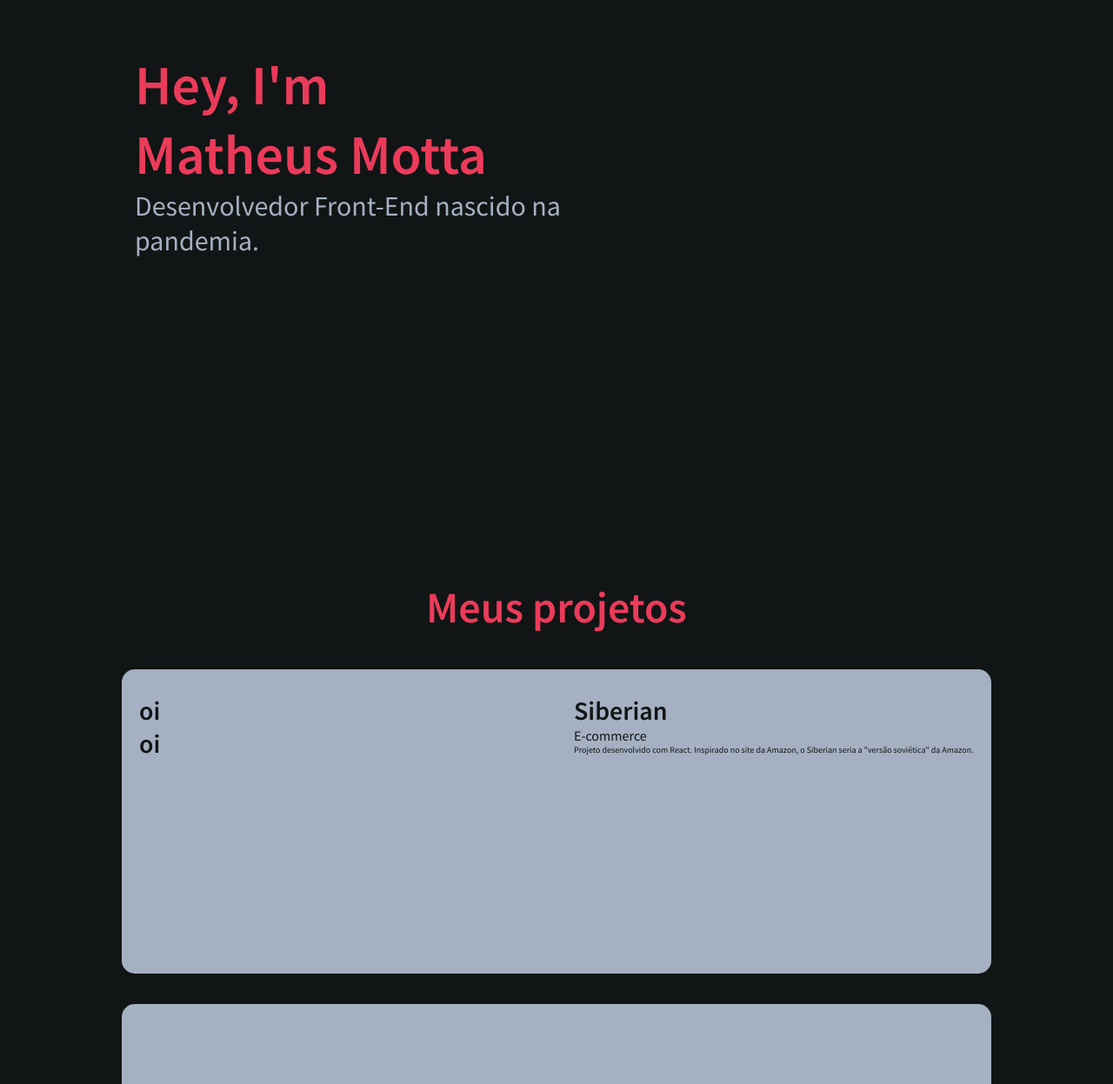
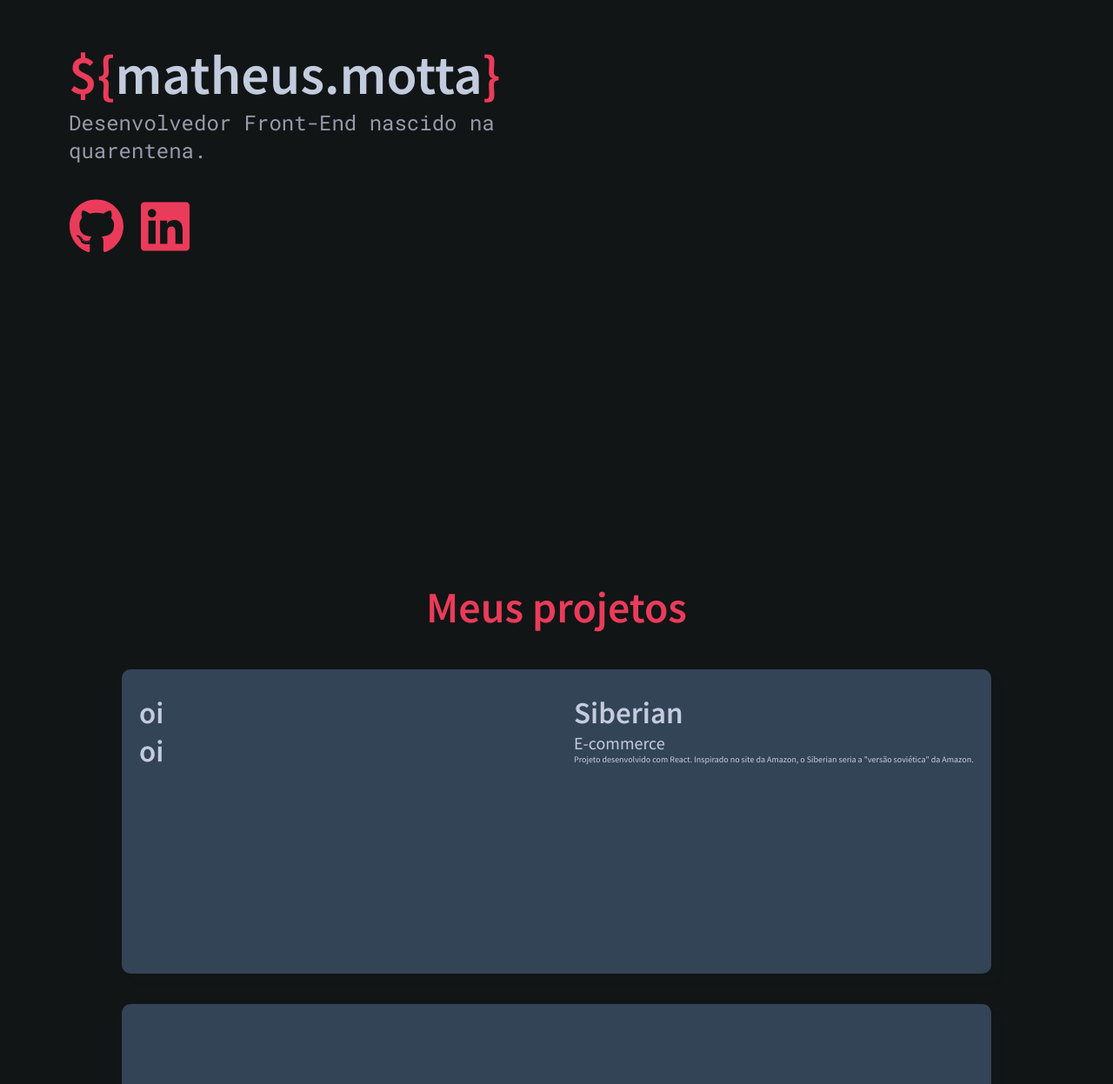
Before and after one commit to mottamatheus/portfolio, a Next.js app: page / in a window 1280 px wide. Shown: the part 223-1470 px from the top of the page at 87% size. Built offline with nearby package versions, Linux system fonts and the light colour scheme.

Commit message:
hero section modified

```diff
--- a/package.json
+++ b/package.json
@@ -8,11 +8,13 @@
     "start": "next start"
   },
   "dependencies": {
+    "@types/react-icons": "^3.0.0",
     "@types/styled-components": "^5.1.4",
     "global": "^4.4.0",
     "next": "10.0.3",
     "react": "17.0.1",
     "react-dom": "17.0.1",
+    "react-icons": "^4.1.0",
     "styled-components": "^5.2.1"
   },
   "devDependencies": {
--- a/src/components/Header/index.tsx
+++ b/src/components/Header/index.tsx
@@ -1,13 +1,38 @@
 import React from 'react';
+import { FaGithub, FaLinkedin } from 'react-icons/fa';
 import { Container, TextSection } from './styles';
 
 const Header: React.FC = () => {
+  const openTemplateLiteral = '${';
+  const closeTemplateLiteral = '}';
   return (
     <Container>
       <TextSection>
-        <h1>Hey, I&apos;m</h1>
-        <h1>Matheus Motta</h1>
-        <span>Desenvolvedor Front-End nascido na pandemia.</span>
+        {/* <h1>Hey, I&apos;m</h1> */}
+        <h1>
+          {openTemplateLiteral}
+          <span>matheus.motta</span>
+          {closeTemplateLiteral}
+        </h1>
+        <p>Desenvolvedor Front-End nascido na quarentena.</p>
+        <div>
+          <a
+            href="https://github.com/mottamatheus/"
+            rel="noreferrer"
+            target="_blank"
+          >
+            <FaGithub />
+          </a>
+        </div>
+        <div>
+          <a
+            href="https://www.linkedin.com/in/motta-matheus/"
+            rel="noreferrer"
+            target="_blank"
+          >
+            <FaLinkedin />
+          </a>
+        </div>
       </TextSection>
     </Container>
   );
--- a/src/components/Header/styles.ts
+++ b/src/components/Header/styles.ts
@@ -2,7 +2,7 @@ import styled from 'styled-components';
 
 export const Container = styled.div`
   position: relative;
-  max-width: 100rem;
+  max-width: 120rem;
   width: 90%;
   height: 100vh;
   margin: 0 auto;
@@ -27,8 +27,32 @@ export const TextSection = styled.div`
     font-size: 6.4rem;
   }
 
+  p {
+    font-size: 2.4rem;
+    color: #969bab;
+    font-weight: 400;
+    font-family: 'Roboto Mono', monospace;
+  }
+
   span {
-    font-size: 3.2rem;
+    font-size: 6.4rem;
     color: var(--bg-card);
   }
+
+  a {
+    text-decoration: none;
+    color: inherit;
+  }
+
+  div {
+    margin-top: 4rem;
+    font-size: 6.4rem;
+    display: inline-block;
+    margin-right: 1.5rem;
+    transition: all 0.2s ease;
+
+    &:hover {
+      color: #fff;
+    }
+  }
 `;
--- a/src/components/Projects/styles.ts
+++ b/src/components/Projects/styles.ts
@@ -25,20 +25,22 @@ export const Card = styled.div`
   margin-bottom: 3.5rem;
   border-radius: 1.5rem;
   height: 35rem;
-  background: var(--bg-card);
+  background: rgba(75, 101, 132, 0.6);
+  border-radius: 1rem;
+  box-shadow: 1rem 1rem 1rem rgba(46, 54, 68, 0.03);
 `;
 
 export const About = styled.div`
-  color: var(--bg);
+  color: var(--bg-card);
   width: 50%;
   height: 90%;
   padding: 1rem 2rem;
 
   h1 {
-    font-size: 3rem;
+    font-size: 3.5rem;
   }
 
   span {
-    font-size: 1.6rem;
+    font-size: 2rem;
   }
 `;
--- a/src/pages/_document.tsx
+++ b/src/pages/_document.tsx
@@ -44,6 +44,10 @@ export default class MyDocument extends Document {
           <meta charSet="utf-8" />
           <link rel="preconnect" href="https://fonts.gstatic.com" />
           <link
+            href="https://fonts.googleapis.com/css2?family=Roboto+Mono:wght@400;700&display=swap"
+            rel="stylesheet"
+          />
+          <link
             href="https://fonts.googleapis.com/css2?family=Source+Sans+Pro:wght@400;600&display=swap"
             rel="stylesheet"
           />
--- a/src/styles/global.ts
+++ b/src/styles/global.ts
@@ -5,7 +5,7 @@ export default createGlobalStyle`
     font-size: 62.5%;
     --bg: #111515;
     --text-primary: #eb3b5a;
-    --bg-card: #a5b1c2;
+    --bg-card: #c3ccde;
   }
   * {
     margin: 0;
@@ -18,7 +18,6 @@ export default createGlobalStyle`
     font-weight: 400;
     color: var(--text-primary);
     background-color: var(--bg);
-
   }
 
 `;
```
Also changed, not shown: 1 other file (tests, documents, lock files or other folders).
